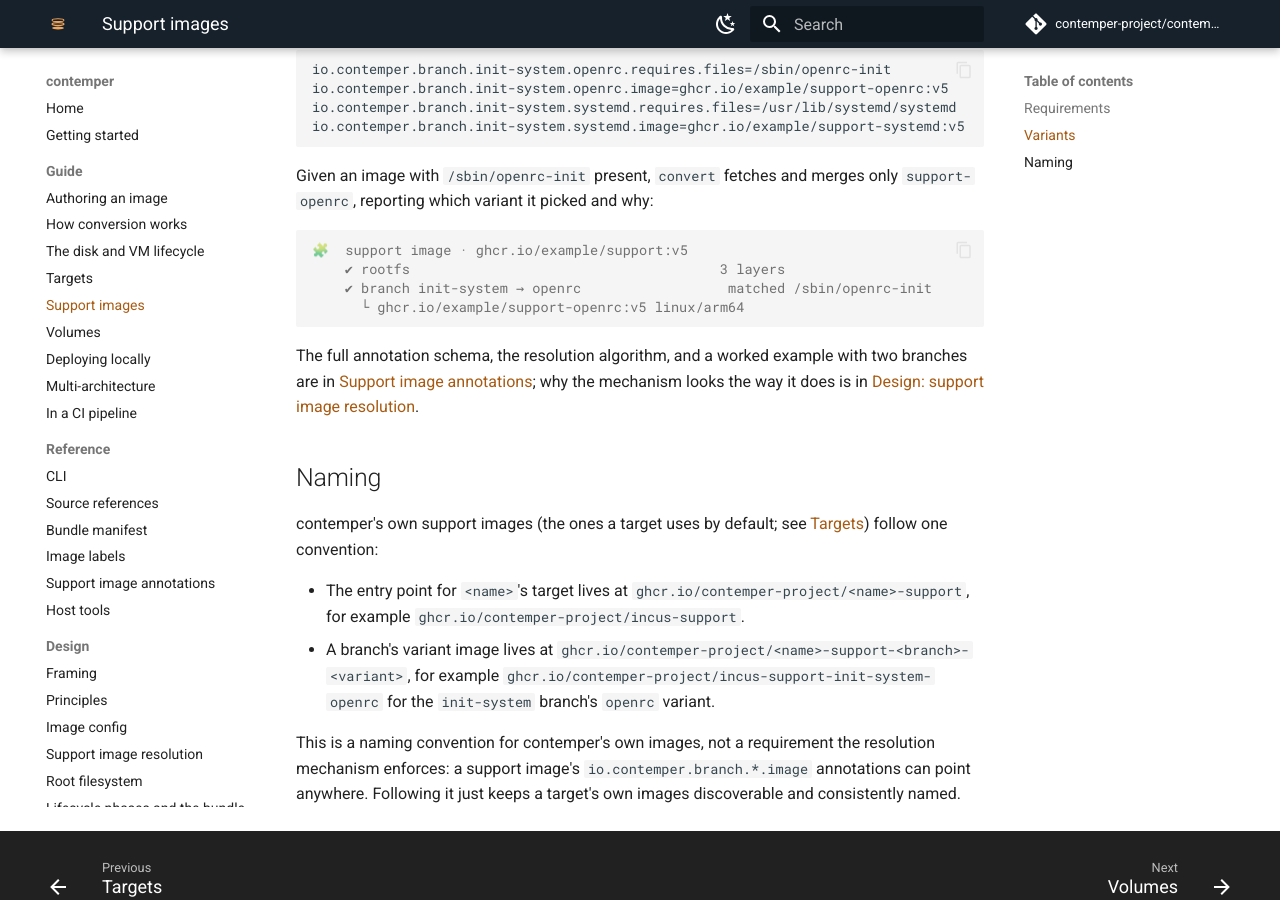
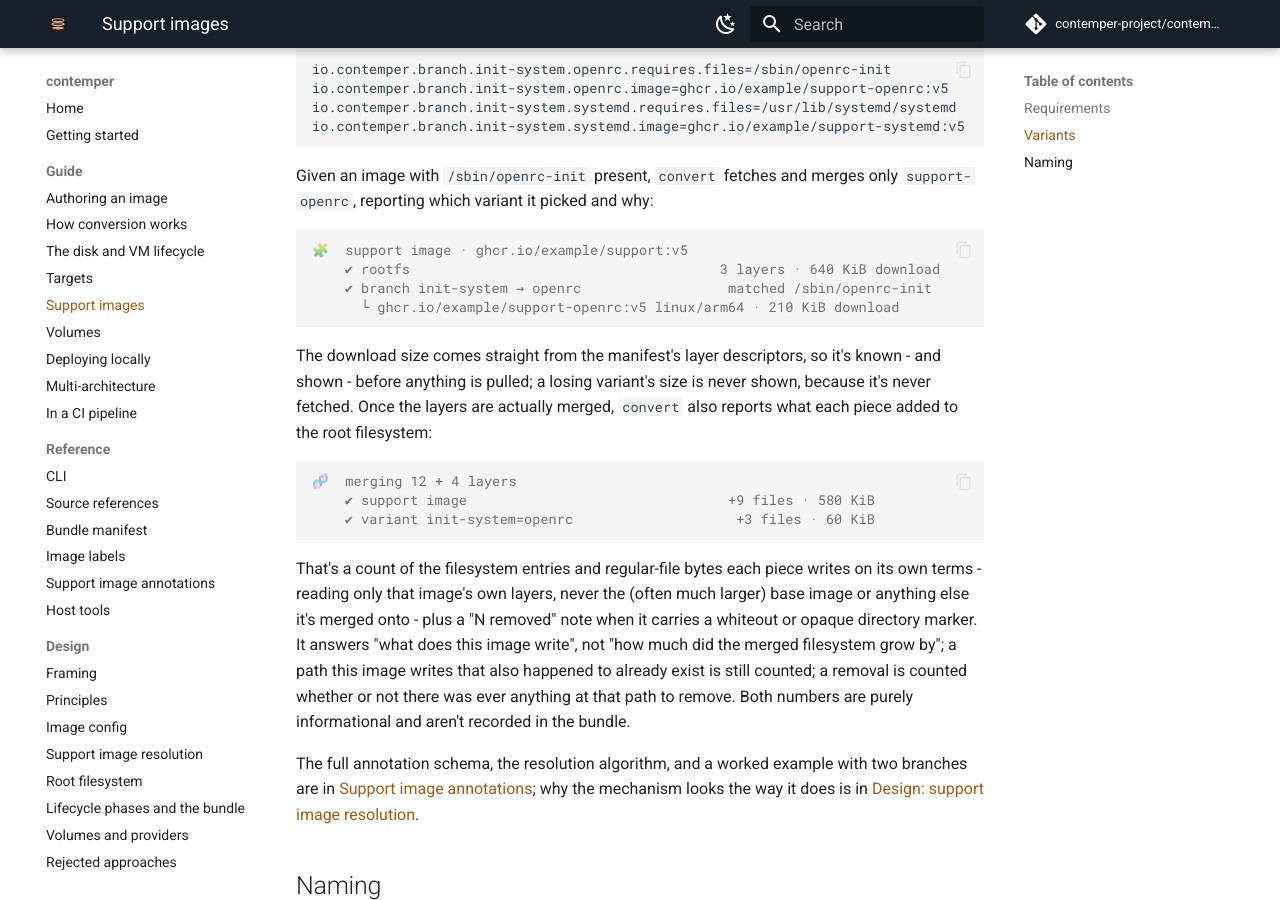
Before and after one commit to DarkressX/contemper, an MkDocs documentation site: the page built from docs/guide/support-images.md, in a window 1280 px wide and 900 px high, scrolled down 1286 px. Built offline with MkDocs 1.6.1 and Material for MkDocs 9.7.7, drawn with Linux system fonts in a browser that asks for light colours; comment, search, counter and statistics services are not loaded.

Commit message:
docs(support-images): show download size and merge contribution output
Co-Authored-By: Claude Sonnet 5 <noreply@anthropic.com>
Signed-off-by: Stephan Peijnik-Steinwender <speijnik@gmail.com>

````diff
--- a/docs/guide/support-images.md
+++ b/docs/guide/support-images.md
@@ -73,10 +73,32 @@ merges only `support-openrc`, reporting which variant it picked and why:
 
 ```console
 🧩  support image · ghcr.io/example/support:v5
-    ✔ rootfs                                      3 layers
+    ✔ rootfs                                      3 layers · 640 KiB download
     ✔ branch init-system → openrc                  matched /sbin/openrc-init
-      └ ghcr.io/example/support-openrc:v5 linux/arm64
+      └ ghcr.io/example/support-openrc:v5 linux/arm64 · 210 KiB download
 ```
+
+The download size comes straight from the manifest's layer descriptors,
+so it's known - and shown - before anything is pulled; a losing variant's
+size is never shown, because it's never fetched. Once the layers are
+actually merged, `convert` also reports what each piece added to the
+root filesystem:
+
+```console
+🧬  merging 12 + 4 layers
+    ✔ support image                                +9 files · 580 KiB
+    ✔ variant init-system=openrc                    +3 files · 60 KiB
+```
+
+That's a count of the filesystem entries and regular-file bytes each
+piece writes on its own terms - reading only that image's own layers,
+never the (often much larger) base image or anything else it's merged
+onto - plus a "N removed" note when it carries a whiteout or opaque
+directory marker. It answers "what does this image write", not "how
+much did the merged filesystem grow by"; a path this image writes that
+also happened to already exist is still counted; a removal is counted
+whether or not there was ever anything at that path to remove. Both
+numbers are purely informational and aren't recorded in the bundle.
 
 The full annotation schema, the resolution algorithm, and a worked
 example with two branches are in [Support image
````
